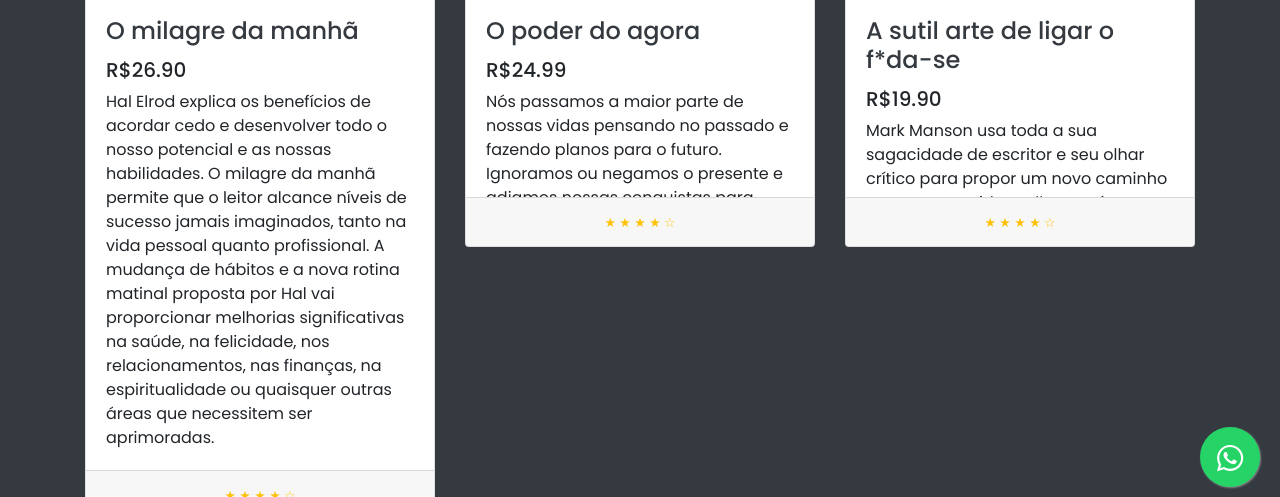
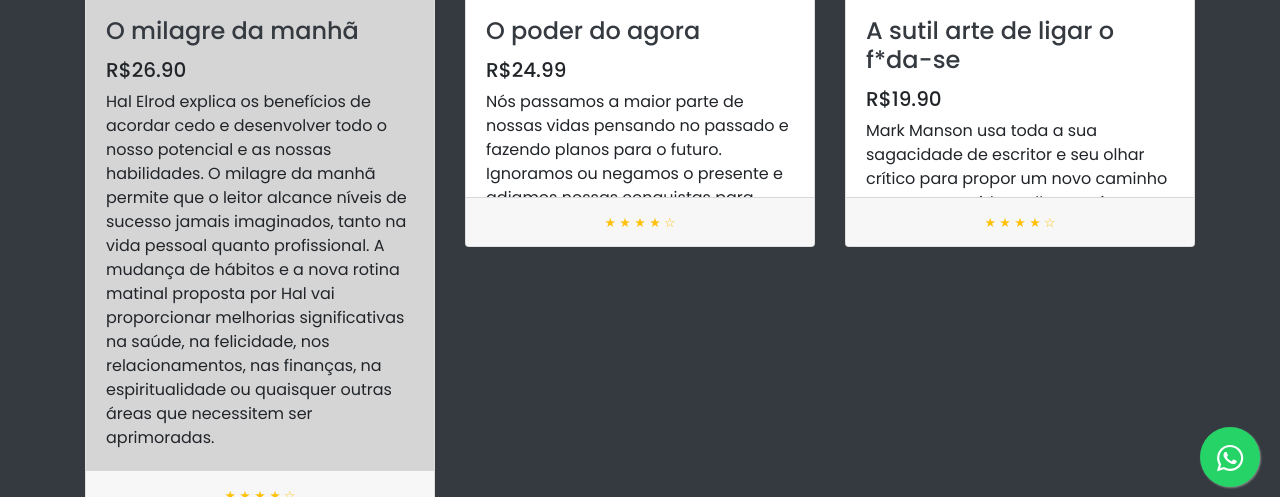
Before and after one commit to jabcneto/projeto-final-frontend, a website: page pages/produtos.html in a window 1280 px wide. In both pictures the pointer is over the element 260 px from the left and 1125 px from the top of the page. Shown: the part 1028-1525 px from the top of the page. Drawn offline with nearby package versions, Linux system fonts and the light colour scheme.

Commit message:
resolvi o hover chatao

```diff
--- a/css/produto.css
+++ b/css/produto.css
@@ -13,10 +13,14 @@
 }
 
 div.card-body {
+  max-height: 200px;
   overflow: hidden;
-  height: 200px;
+  transition: max-height 0.9s ease-out;
 }
 
 div.card-body:hover {
-  height: 100%;
+  max-height: 800px;
+  transition: max-height 1.3s ease-in;
+  overflow: show;
+  background: #d5d5d5;
 }
```
